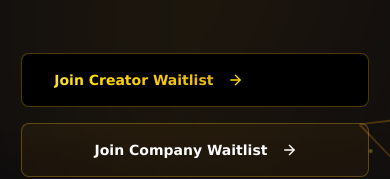
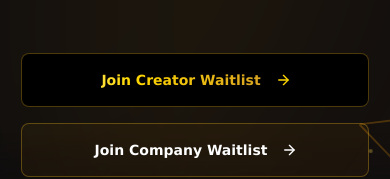
Before and after one commit to AliAbouelazm/postulate.ai, a React (Vite) app in the folder fc4ac4c8-08cb-4f38-85ef-165e4237a0ef/: page / in a window 390 px wide. Shown: the part 513-692 px from the top of the page. Built offline with nearby package versions, Linux system fonts and the light colour scheme; no server answers.

Commit message:
Fix mobile centering for Join Creator Waitlist button

```diff
--- a/fc4ac4c8-08cb-4f38-85ef-165e4237a0ef/src/components/Hero.tsx
+++ b/fc4ac4c8-08cb-4f38-85ef-165e4237a0ef/src/components/Hero.tsx
@@ -251,9 +251,9 @@ export function Hero() {
             whileTap={{
               scale: 0.98
             }}
-            className="group relative px-8 sm:px-10 py-4 sm:py-5 rounded-lg bg-black border border-amber-400/30 font-semibold text-sm sm:text-base overflow-hidden w-full sm:w-auto"
+            className="group relative px-8 sm:px-10 py-4 sm:py-5 rounded-lg bg-black border border-amber-400/30 font-semibold text-sm sm:text-base overflow-hidden w-full sm:w-auto flex items-center justify-center"
           >
-            <span className="relative z-10 flex items-center gap-3 text-gradient-animated">
+            <span className="relative z-10 flex items-center gap-3 text-gradient-animated justify-center">
               Join Creator Waitlist
               <motion.div
                 animate={{
```
